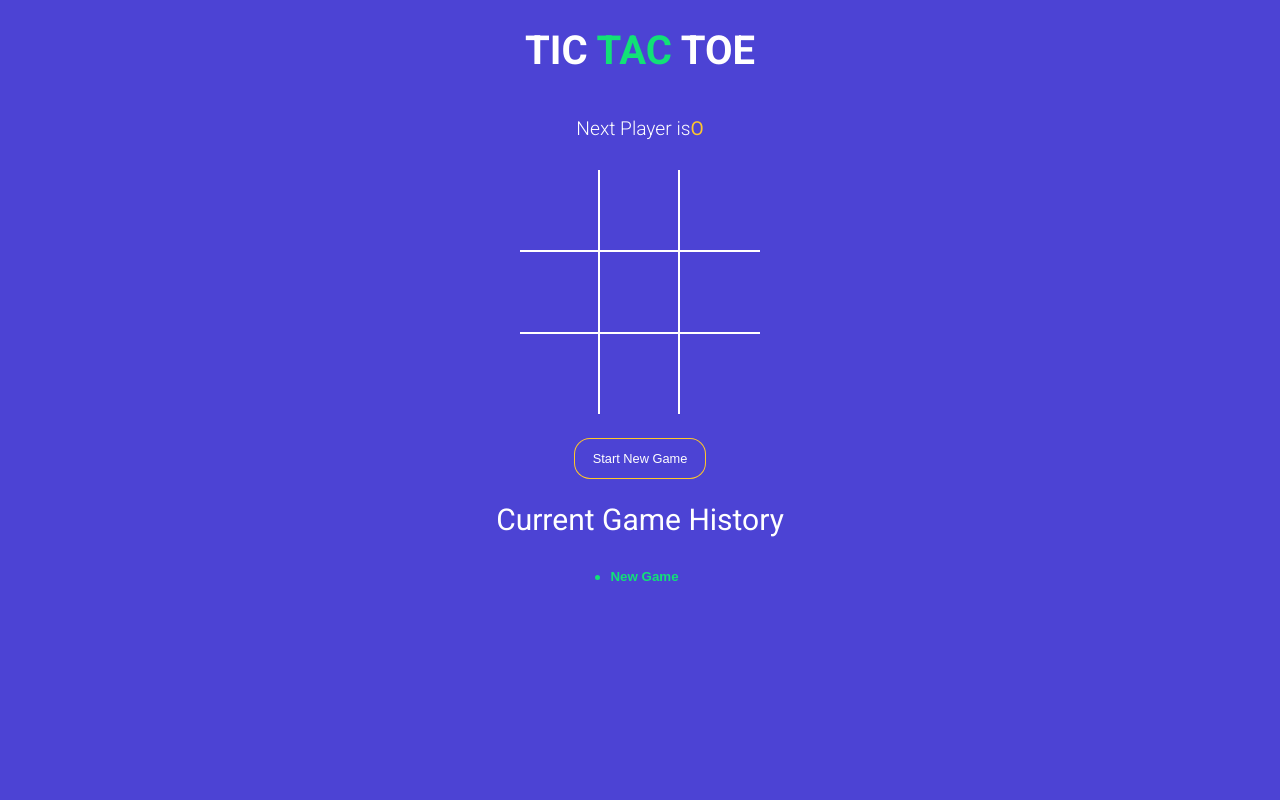
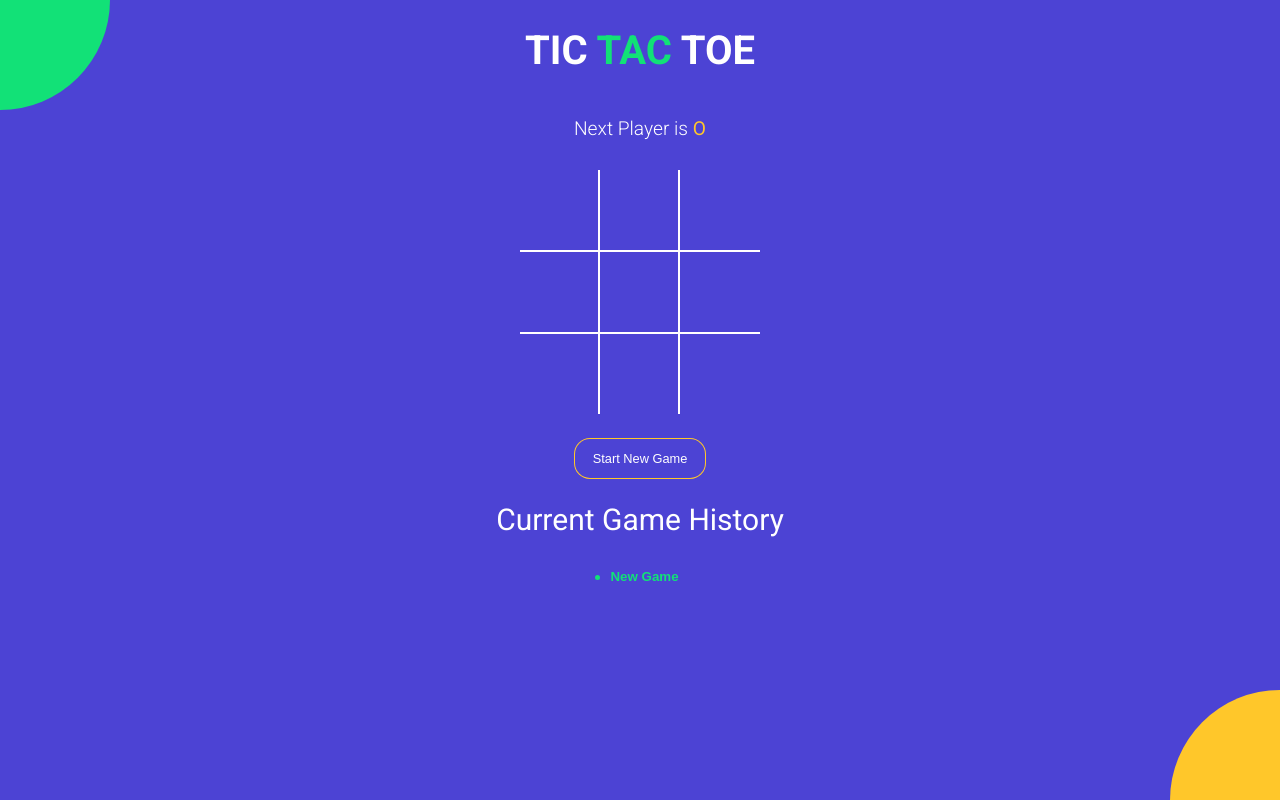
Before and after one commit to NikitaVishwakarma0322/tictactoe-game, a React (Vite) app: page / in a window 1280 px wide. Built offline with nearby package versions, Linux system fonts and the light colour scheme.

Commit message:
Added balls styling

```diff
--- a/package.json
+++ b/package.json
@@ -7,7 +7,8 @@
     "dev": "vite",
     "build": "vite build",
     "lint": "eslint . --ext js,jsx --report-unused-disable-directives --max-warnings 0",
-    "preview": "vite preview"
+    "preview": "vite preview",
+    "deploy": "npm run build && surge dist Nikita-Project-Titactoe.surge.sh"
   },
   "dependencies": {
     "react": "^18.2.0",
--- a/src/App.jsx
+++ b/src/App.jsx
@@ -83,6 +83,8 @@
 
       <h2 style={{ fontWeight: 'normal' }}>Current Game History</h2>
       <History history={history} moveTo={moveTo} currentMove={currentMove} />
+
+      <div className="bg-balls"></div>
     </div>
   );
 }
--- a/src/components/StatusMessage.jsx
+++ b/src/components/StatusMessage.jsx
@@ -31,7 +31,7 @@
     if (!winner && !noMovesLeft) {
       return (
         <>
-          Next Player is
+          Next Player is{' '}
           <span className={isXNext ? 'text-green' : 'text-orange'}>
             {nextPlayer}
           </span>
```
